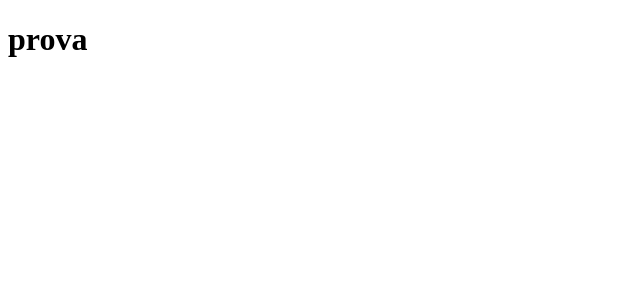
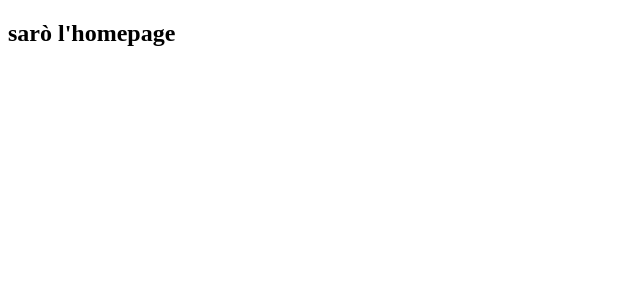
Before and after one commit to andrealangianese/progetto-finale-spec-frontend-front, a React (Vite) app: page / in a window 1280 px wide. Shown: the top 300 px of the page, without its empty margins (0-640 px from the left). Built offline with nearby package versions, Linux system fonts and the light colour scheme.

Commit message:
feat: importo react-router-dom e setto l'homepage

```diff
--- a/package.json
+++ b/package.json
@@ -10,8 +10,11 @@
     "preview": "vite preview"
   },
   "dependencies": {
+    "dom": "^0.0.3",
     "react": "^19.2.6",
-    "react-dom": "^19.2.6"
+    "react-dom": "^19.2.6",
+    "react-router-dom": "^7.15.1",
+    "router": "^2.2.0"
   },
   "devDependencies": {
     "@eslint/js": "^10.0.1",
--- a/src/App.jsx
+++ b/src/App.jsx
@@ -1,9 +1,14 @@
-
+import { BrowserRouter, Routes, Route } from "react-router-dom"
+import HomePage from "./components/HomePage"
 function App() {
 
   return (
     <>
-      <h1>prova</h1>
+      <BrowserRouter>
+        <Routes>
+          <Route path="/" element={<HomePage />} />
+        </Routes>
+      </BrowserRouter>
     </>
   )
 }
--- /dev/null
+++ b/src/components/HomePage.jsx
@@ -0,0 +1,7 @@
+export default function HomePage() {
+    return (
+        <>
+            <h2>sarò l'homepage</h2>
+        </>
+    )
+}
```
Also changed, not shown: 1 other file (tests, documents, lock files or other folders).
